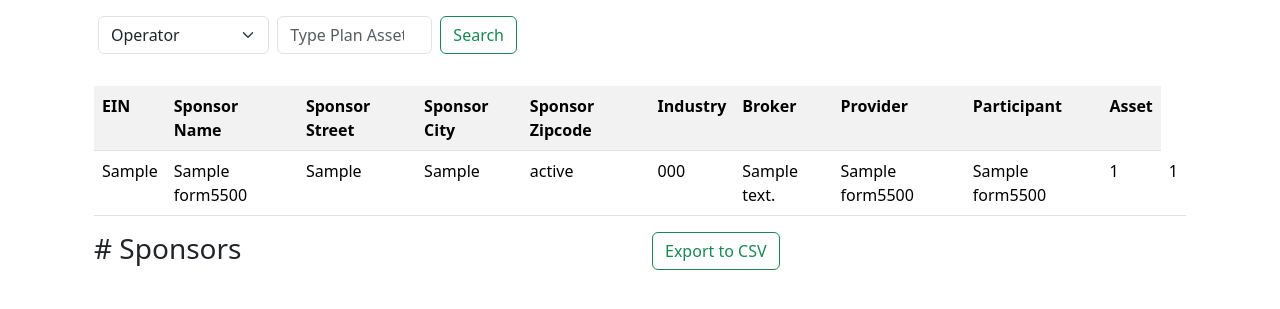
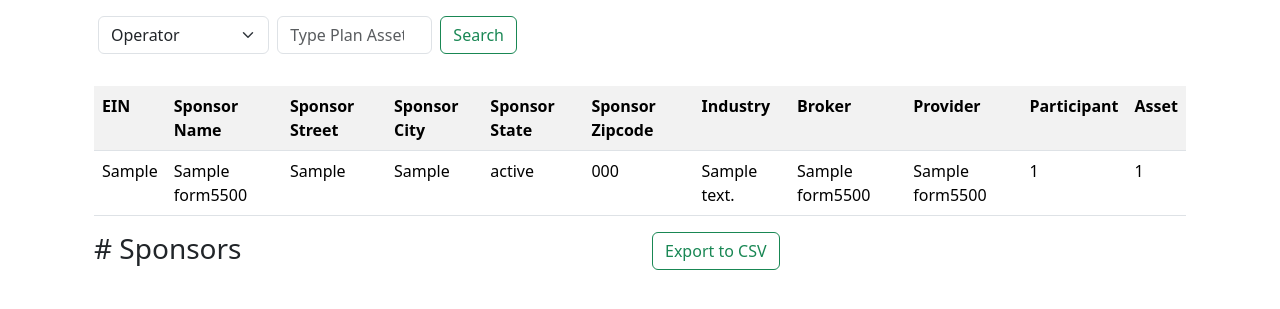
Before and after one commit to cally2017/Retirement_db, a Django app: page /asset in a window 1280 px wide. Shown: the part 56-365 px from the top of the page. Run offline with Django 3.2, Linux system fonts and the light colour scheme; tables that the repository leaves empty hold one stand-in row (values such as "Sample post").

Commit message:
Updated asset.html - header
Forgot 'Sponsor State' header

```diff
--- a/form5500/templates/form5500/asset.html
+++ b/form5500/templates/form5500/asset.html
@@ -63,6 +63,7 @@
                                 <th>Sponsor Name</th>
                                 <th>Sponsor Street</th>
                                 <th>Sponsor City</th>
+                                <th>Sponsor State</th>
                                 <th>Sponsor Zipcode</th>
                                 <th>Industry</th>
                                 <th>Broker</th>
```
